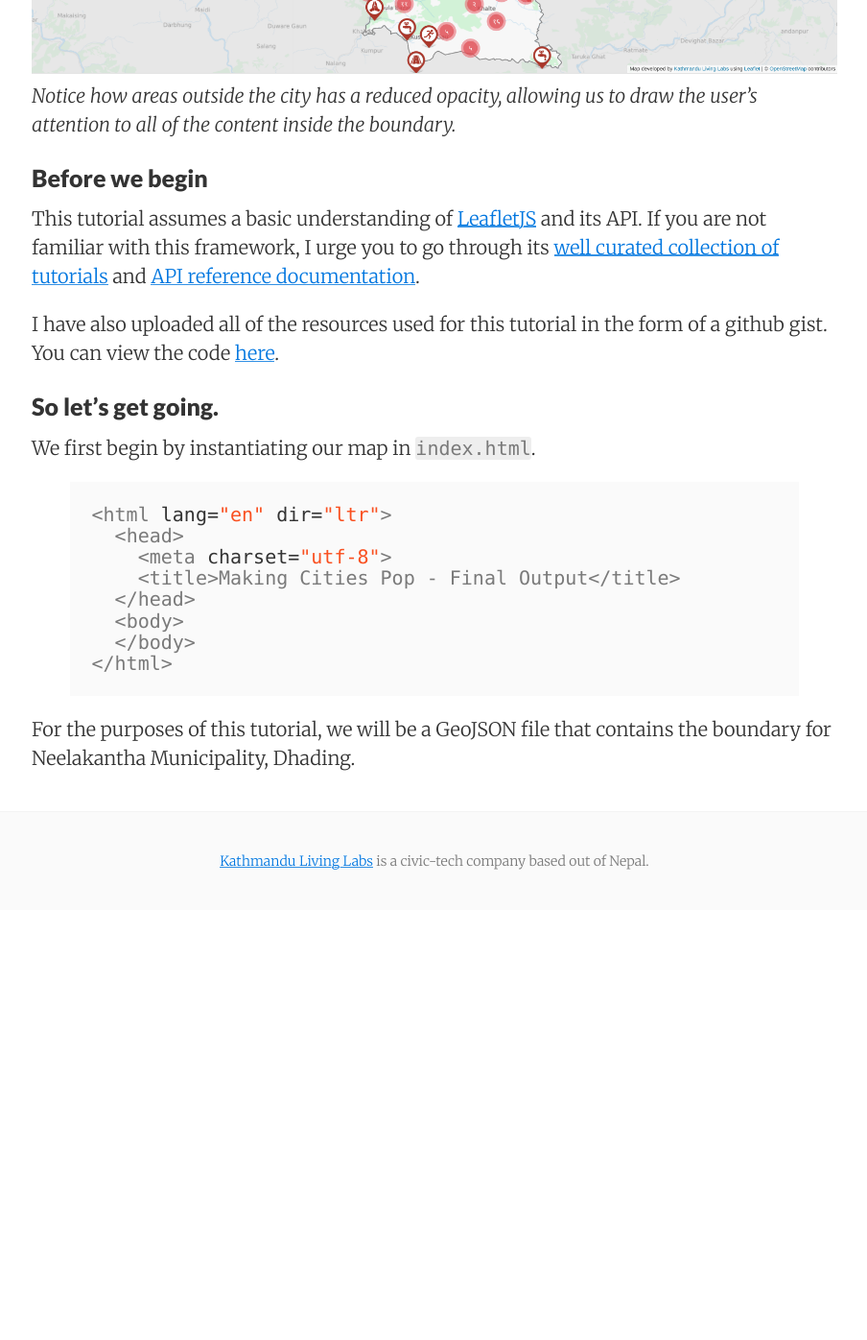
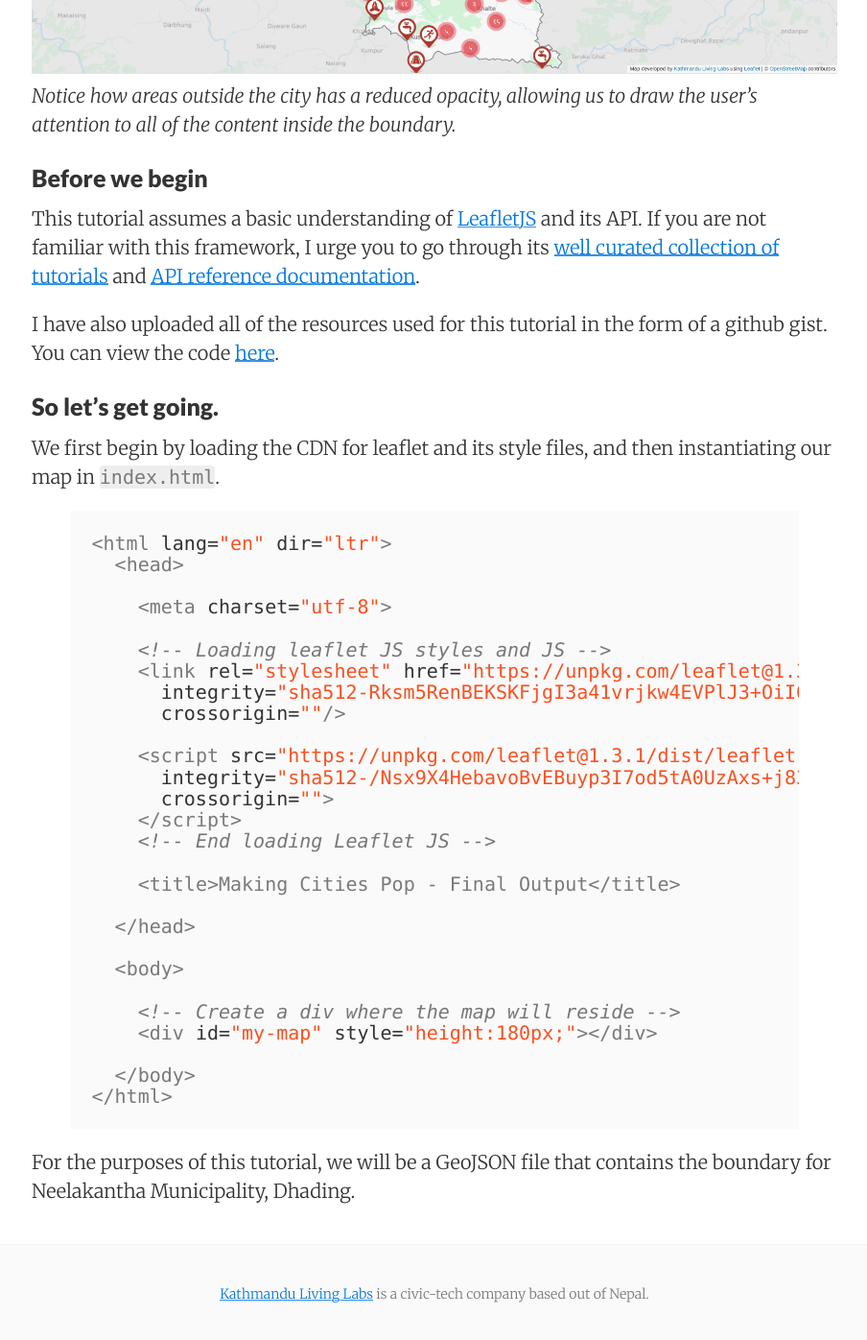
Before and after one commit to KathmanduLivingLabs/kathmandulivinglabs.github.io, a Jekyll site: the page built from _posts/2018-04-25-making-boundaries-pop.md, in a window 1280 px wide and 1400 px high, scrolled down 905 px. Shown: the top 1396 px of the window at 96% size, without its empty margins (187-1091 px from the left). Built offline with Jekyll 4.4.1, drawn with Linux system fonts in a browser that asks for light colours; before the commit the page ends 1853 px from its top, so only the background shows below that.

Commit message:
some changes

```diff
--- a/_posts/2018-04-25-making-boundaries-pop.md
+++ b/_posts/2018-04-25-making-boundaries-pop.md
@@ -25,15 +25,34 @@ I have also uploaded all of the resources used for this tutorial in the form of
 
 ### So let's get going.
 
-We first begin by instantiating our map in `index.html`.
+We first begin by loading the CDN for leaflet and its style files, and then instantiating our map in `index.html`.
 
 {% highlight html %}
 <html lang="en" dir="ltr">
   <head>
+
     <meta charset="utf-8">
+
+    <!-- Loading leaflet JS styles and JS -->
+    <link rel="stylesheet" href="https://unpkg.com/leaflet@1.3.1/dist/leaflet.css"
+      integrity="sha512-Rksm5RenBEKSKFjgI3a41vrjkw4EVPlJ3+OiI65vTjIdo9brlAacEuKOiQ5OFh7cOI1bkDwLqdLw3Zg0cRJAAQ=="
+      crossorigin=""/>
+
+    <script src="https://unpkg.com/leaflet@1.3.1/dist/leaflet.js"
+      integrity="sha512-/Nsx9X4HebavoBvEBuyp3I7od5tA0UzAxs+j83KgC8PU0kgB4XiK4Lfe4y4cgBtaRJQEIFCW+oC506aPT2L1zw=="
+      crossorigin="">
+    </script>
+    <!-- End loading Leaflet JS -->
+
     <title>Making Cities Pop - Final Output</title>
+
   </head>
+
   <body>
+
+    <!-- Create a div where the map will reside -->
+    <div id="my-map" style="height:180px;"></div>
+
   </body>
 </html>
 {% endhighlight %}
```
